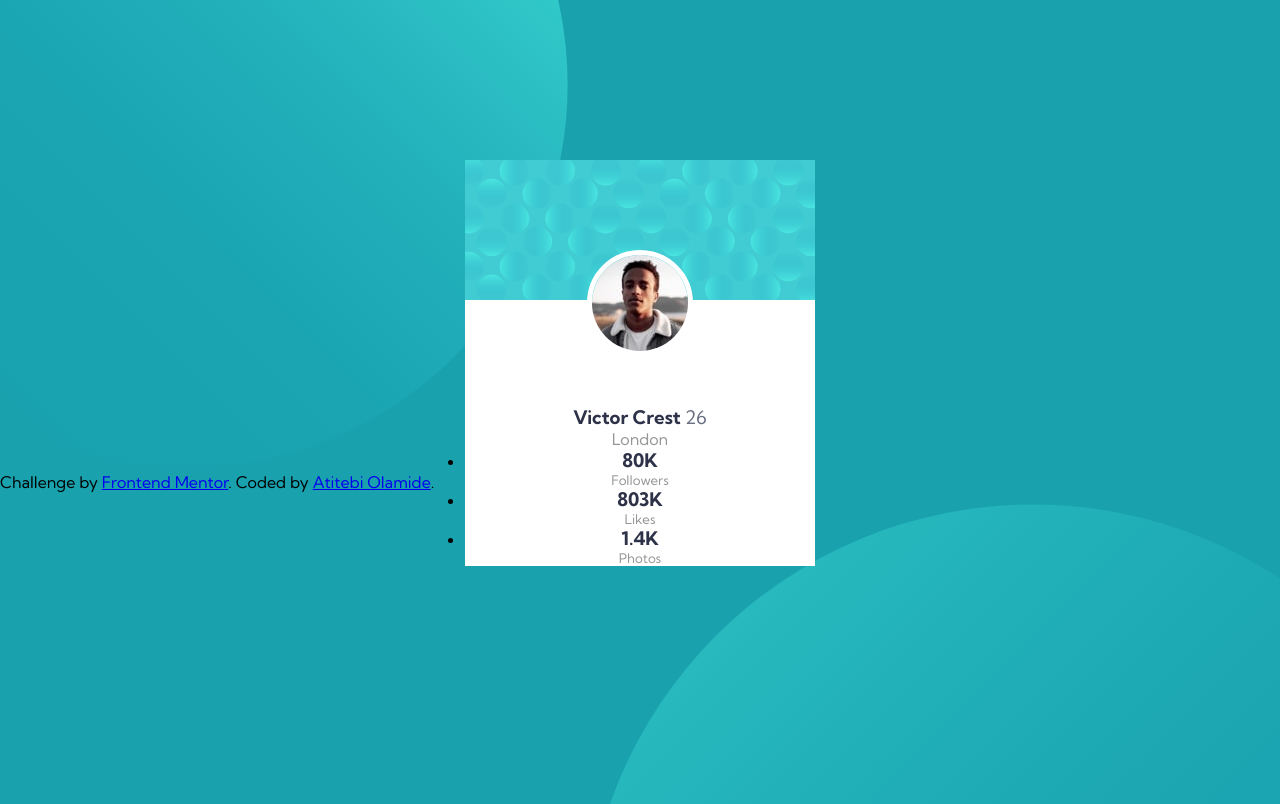
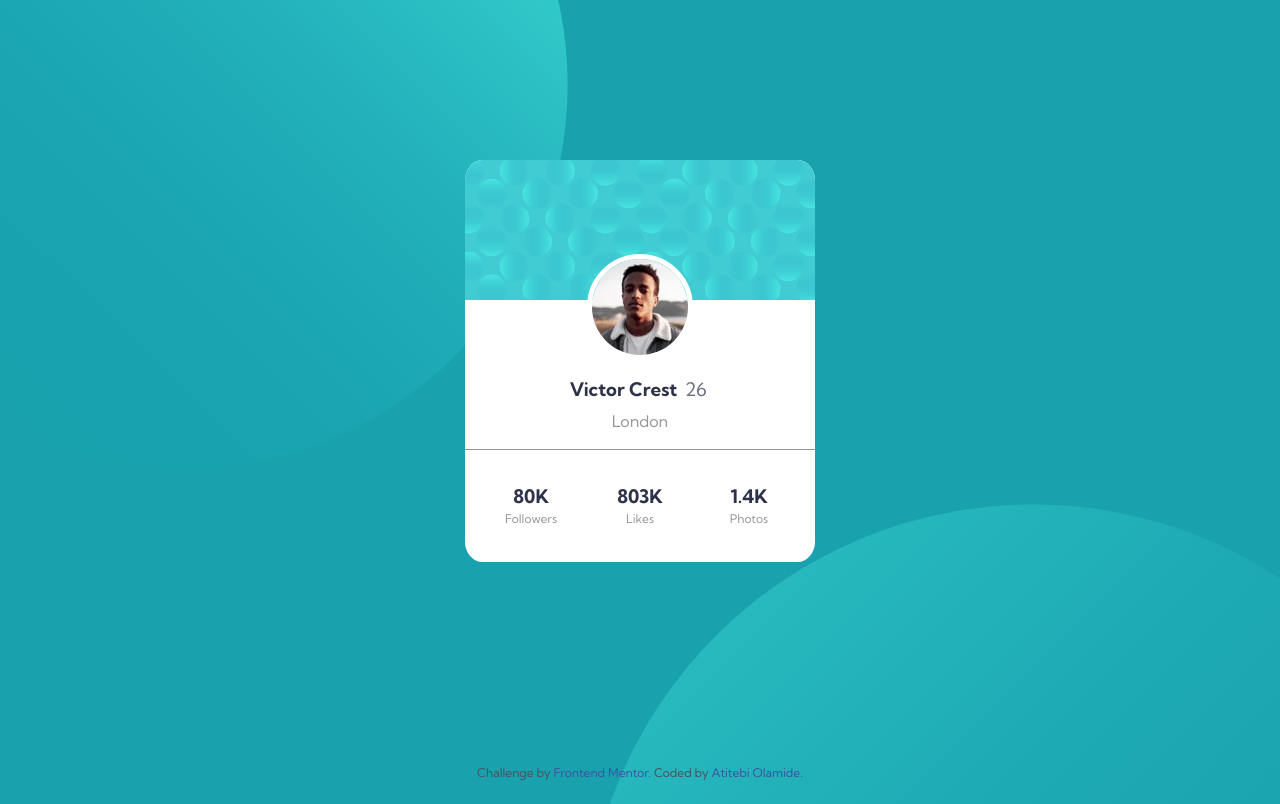
Before and after one commit to olamide203/profile-card, a plain HTML site: page index.html in a window 1280 px wide. Shown: the top 804 px of the page. Drawn offline with Linux system fonts and the light colour scheme.

Commit message:
modify css file

```diff
--- a/styles.css
+++ b/styles.css
@@ -42,27 +42,65 @@ h3 span {
 }
 
 .card {
+  width: 350px;
+  border-radius: 5%;
   text-align: center;
-  width: fit-content;
   position: absolute;
   z-index: 1;
   top: 20%;
   left: 0;
   right: 0;
   margin: auto;
+  overflow: hidden;
   background-color: #ffffff;
 }
-.card-header img {
-  display: block;
-  padding: 0;
-  margin: 0;
+
+.card-body {
+  margin-top: -50px;
 }
-
 .profile-img {
   position: relative;
   display: block;
-  bottom: 50px;
   margin: auto;
   border: 5px solid #ffffff;
   border-radius: 50%;
 }
+
+.info {
+  margin: 5% 0;
+}
+.info h4 {
+  padding-top: 3%;
+}
+.info h3>span {
+  padding: 0 1%;
+}
+.card-footer {
+  border-top: 1px solid hsl(0, 0%, 59%);
+  padding: 10% 0;
+}
+.card-footer li {
+  width: 30%;
+  text-align: center;
+  display: inline-block;
+}
+
+.card-footer h5 {
+  padding-top: 3%;
+  font-size: 12px;
+}
+
+.attribution {
+  font-size: 12px;
+  text-align: center;
+  position: absolute;
+  bottom: 0;
+  left: 0;
+  right: 0;
+  padding: 20px;
+  color: #4B515D;
+}
+.attribution a {
+  color: hsl(228, 45%, 44%);
+  text-decoration: none;
+}
```
